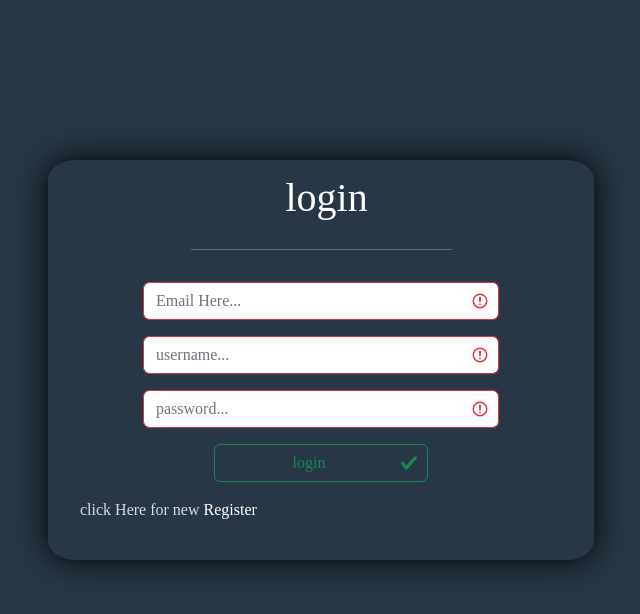
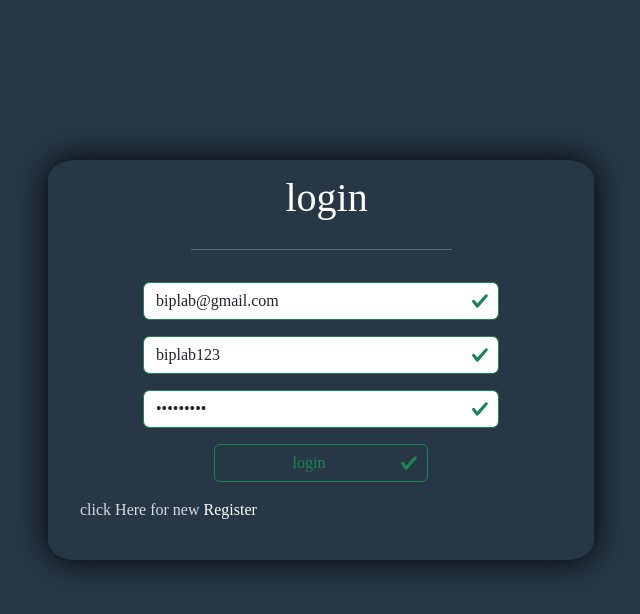
Before and after one commit to BiplabGanguly/OnShop, a Django app: page / in a window 1280 px wide. Shown: the top 614 px of the page, without its empty margins (319-959 px from the left). Run offline with Django 4.2, Linux system fonts and the light colour scheme.

Commit message:
add cradentials in login

```diff
--- a/requirements.txt
+++ b/requirements.txt
@@ -0,0 +1,3 @@
+Django>=3.2,<4.0
+mysqlclient>=2.0,<3.0
+stripe
--- a/templates/userlogin.html
+++ b/templates/userlogin.html
@@ -21,17 +21,20 @@
           {%csrf_token%}
           <div class="row justify-content-center" style="margin-top: 1rem;">
             <div class="col-md-8">
-              <input type="email" class="form-control" placeholder="Email Here..." name="useremail" required />
+              <input type="email" class="form-control" placeholder="Email Here..." name="useremail"
+                value="biplab@gmail.com" required />
             </div>
           </div>
           <div class="row justify-content-center" style="margin-top: 1rem;">
             <div class="col-md-8">
-              <input type="text" class="form-control" placeholder="username..." name="username" required />
+              <input type="text" class="form-control" placeholder="username..." name="username" required
+                value="biplab123" />
             </div>
           </div>
           <div class="row justify-content-center" style="margin-top: 1rem;">
             <div class="col-md-8">
-              <input type="password" class="form-control" placeholder="password..." name="userpass" required />
+              <input type="password" class="form-control" placeholder="password..." name="userpass" required
+                value="biplab123" />
             </div>
           </div>
           <div class="row justify-content-center" style="margin-top: 1rem; margin-bottom: 1rem;">
--- a/users/views.py
+++ b/users/views.py
@@ -74,7 +74,7 @@ def home_index(req, id):
         cart = AddToCart.objects.filter(user_id_id=id).count()
         pros = Product.objects.all()
         product = {'products': pros, 'wish': wishes, 'cart': cart}
-        title['header'] = "OnShop"
+        product['header'] = "OnShop"
         req.session['uid'] = id
         return render(req, "home.html", product)
     except:
@@ -92,7 +92,7 @@ def user_profile(req, id):
         cart = AddToCart.objects.filter(user_id_id=id).count()
         profile = {'userprofile': user_profile,
                'state': state, 'wish': wishes, 'cart': cart}
-        title['header'] = "Profile"
+        profile['header'] = "Profile"
         return render(req, "user_profile.html", profile)
     except:
         return render(req, 'error.html', status=404)
```
Also changed, not shown: shopping/settings.py (+12 -12 lines), 1 other file.
